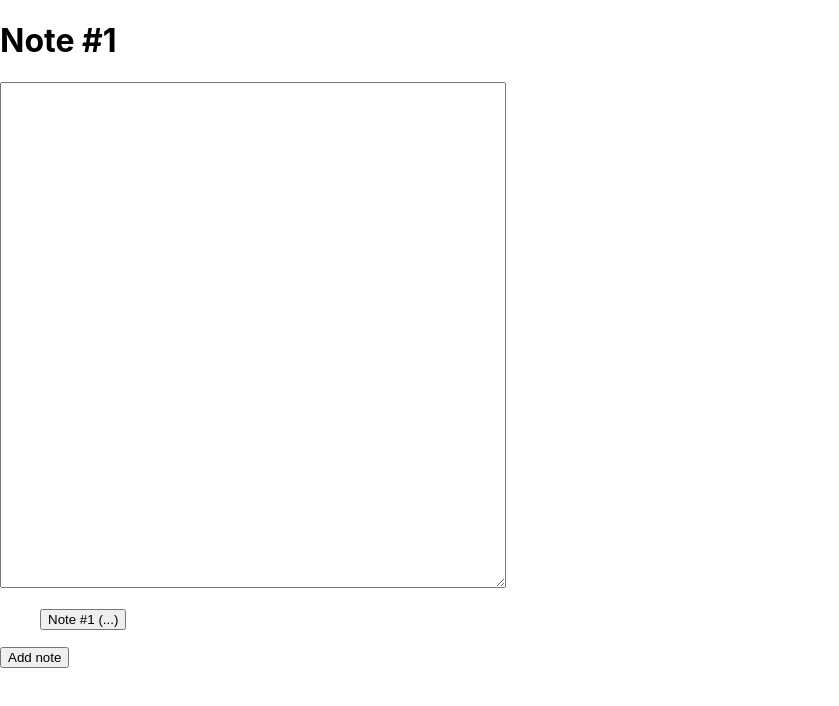
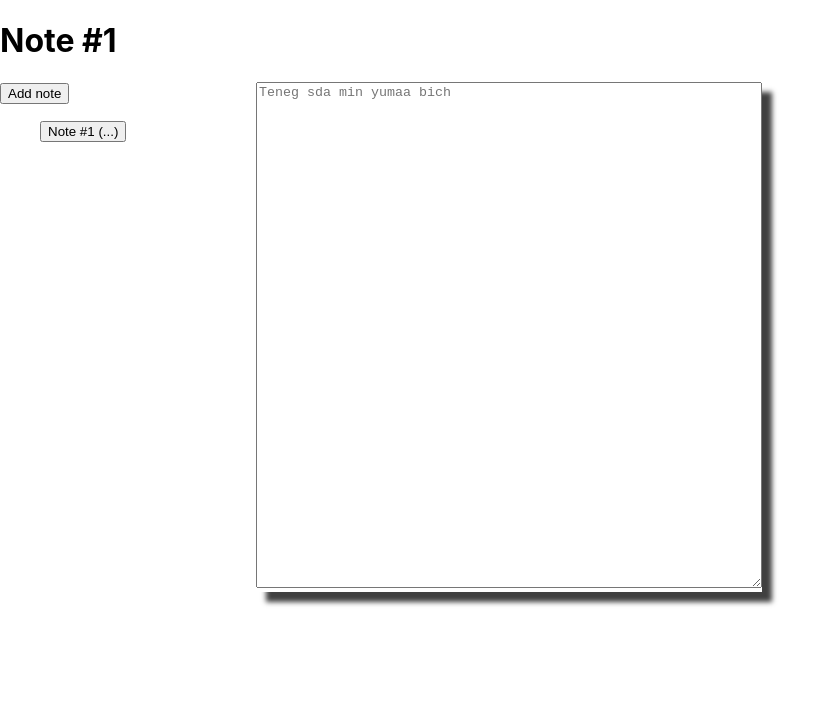
Before and after one commit to khatna/note, a React (Create React App) app: page / in a window 1280 px wide. Shown: the top 706 px of the page, without its empty margins (0-839 px from the left). Built offline with nearby package versions, Linux system fonts and the light colour scheme; the HTML template or start-up script is replaced by a standard one.

Commit message:
basic styling

```diff
--- a/src/App.js
+++ b/src/App.js
@@ -3,7 +3,7 @@ import React from 'react';
 // Buttons component: render the buttons representing separate notes
 function Buttons(props) {
   const buttons = props.notes.map((note, i) =>
-    <li  key={i} style={{ listStyleType: "none" }}>
+    <li key={i} style={{ listStyleType: "none" }}>
       <button onClick={() => props.onClick(i)}>
         Note #{i+1} ({note.substring(0,10)}...)
       </button>
@@ -24,9 +24,8 @@ class App extends React.Component {
   }
 
   addNote = () => {
-    let newNotes = this.state.notes;
-    newNotes.push('');
-    this.setState({notes: newNotes});
+    this.state.notes.push('');
+    this.setState(state => ({notes: state.notes}));
   }
 
   onChange = e => {
@@ -43,9 +42,13 @@ class App extends React.Component {
     return (
       <div>
         <h1>Note #{focus+1}</h1>
-        <textarea value={notes[focus]} onChange={this.onChange}/>
-        <Buttons notes={notes} onClick={this.switch} />
-        <button onClick={this.addNote}>Add note</button>
+        <div class="text-box">
+          <textarea value={notes[focus]} onChange={this.onChange} placeholder="Teneg sda min yumaa bich" />
+        </div>
+        <div class="buttons">
+          <button onClick={this.addNote}>Add note</button>
+          <Buttons notes={notes} onClick={this.switch} />
+        </div>
       </div>
     )
   }
--- a/src/index.css
+++ b/src/index.css
@@ -16,3 +16,11 @@ textarea {
   width: 500px;
   height: 500px;
 }
+
+.text-box {
+  -webkit-box-shadow: 10px 10px 5px 0px rgba(0,0,0,0.75);
+  -moz-box-shadow: 10px 10px 5px 0px rgba(0,0,0,0.75);
+  box-shadow: 10px 10px 5px 0px rgba(0,0,0,0.75);
+  position: absolute;
+  left: 20%;
+}
```
